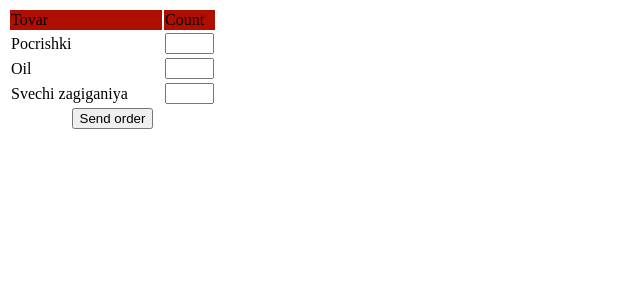
After one commit to Idealik/MySites_PHP_and_JS, a PHP site: page /FirstSite.html in a window 1280 px wide. The commit adds this page. Shown: the top 300 px of the page, without its empty margins (0-640 px from the left). Run offline with PHP 8.4, Linux system fonts and the light colour scheme.

Commit message:
Первый сайт

```diff
--- /dev/null
+++ b/FirstSite.html
@@ -0,0 +1,39 @@
+<!DOCTYPE HTML>
+<html>
+    <head>
+        <title>Site</title>
+    </head>
+    <body>
+
+            <div class="container">
+                <form action="processored.php" method="post">
+                    <table border ="0">
+                        <tr bgcolor= #blue>
+                            <td width="150">Tovar</td>
+                            <td width="15">Count</td>
+                        </tr>
+
+                        <tr>
+                            <td>Pocrishki</td>
+                            <td algin ="center"><input type="text" name="oilqty" size="3" maxlength="3"/></td>
+                        </tr>
+
+                        <tr>
+                                <td>Oil</td>
+                                <td algin ="center"><input type="text" name="oilqty" size="3" maxlength="3"/></td>
+                        </tr>
+
+                        <tr>
+                                <td>Svechi zagiganiya</td>
+                                <td algin ="center"><input type="text" name="oilqty" size="3" maxlength="3"/></td>
+                        </tr>
+
+                        <tr>
+                            <td colspan="2" align="center"><input type="submit" value="Send order"></td>
+                        </tr>
+                    </table>
+                </form>
+            </div>
+
+    </body>
+</html>
--- a/Work_With_Date.php
+++ b/Work_With_Date.php
@@ -62,5 +62,11 @@
     $y = "I <b>mark</b>";
 
     echo $x." ". $y; // concatenate string  with "."
+    echo "<br />";
+
+    echo "Operations with logic";
+    echo "<br />";
+
+
 
 ?>
```
Also changed, not shown: processored.php (added).
